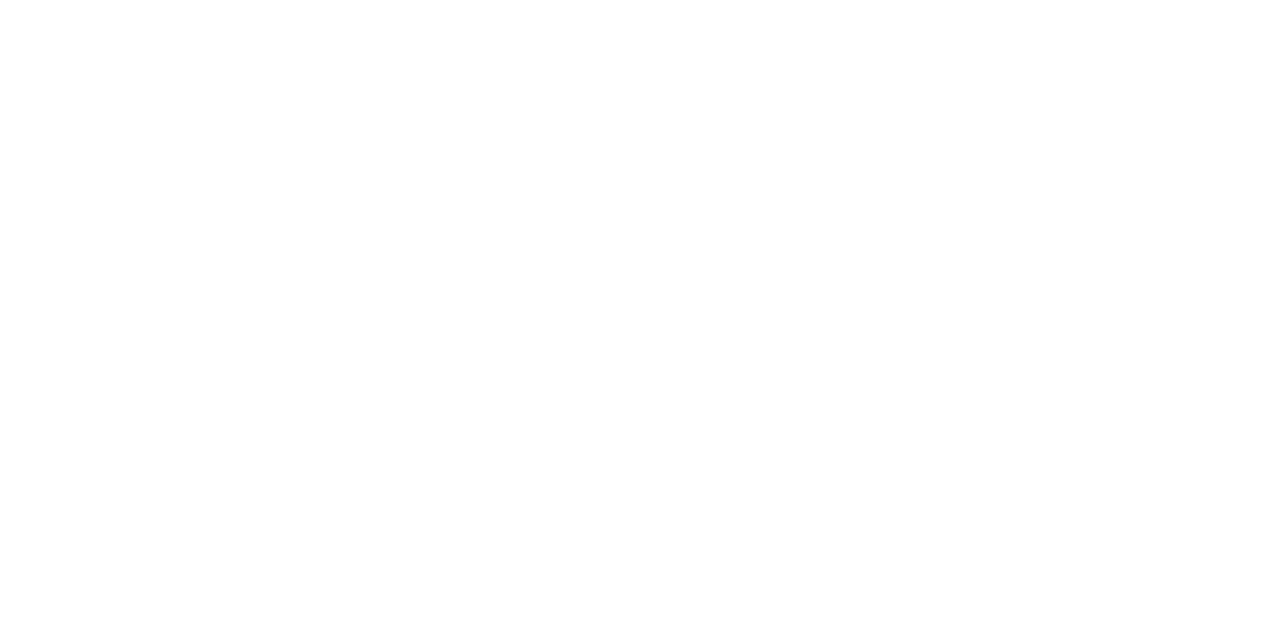
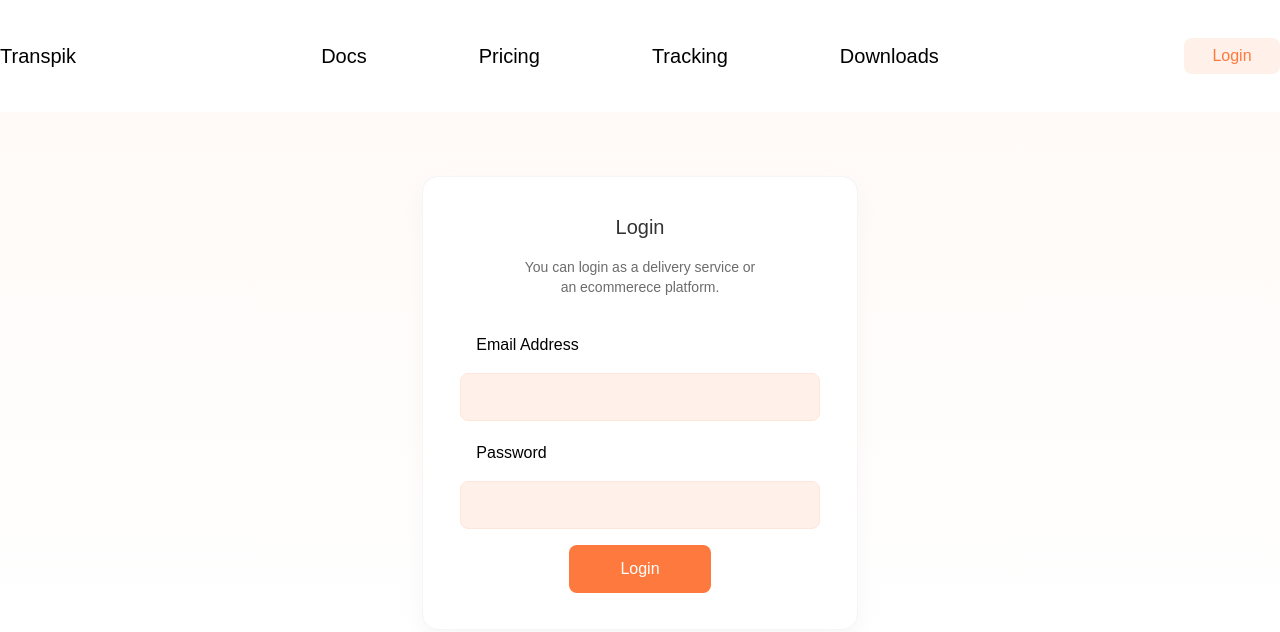
Before and after one commit to Transpik/transpik_landing_page, a React app: page /login in a window 1280 px wide. Before the commit this address had no page. Shown: the top 632 px of the page. Built offline with nearby package versions, Linux system fonts and the light colour scheme.

Commit message:
create login page

```diff
--- a/src/components/NavBar/NavBar.js
+++ b/src/components/NavBar/NavBar.js
@@ -17,7 +17,7 @@
             {this.navLinks}
           </ul>
         </div>
-        <div className="text-base text-orange bg-light-orange w-24 h-9 flex justify-center items-center rounded-lg cursor-pointer">Login</div>
+        <div className="text-base text-orange bg-light-orange w-24 h-9 flex justify-center items-center rounded-lg cursor-pointer"><Link to={"login"}>Login</Link></div>
       </nav>
     );
   }
--- a/src/init.js
+++ b/src/init.js
@@ -3,7 +3,7 @@
 import React from "react";
 import "./styles/main.css";
 import App from "./App";
-import { Home, Docs, Downloads, Pricing, Tracking, Signup } from "./pages";
+import { Home, Docs, Downloads, Pricing, Tracking, Signup, Login } from "./pages";
 
 ReactDOM.createRoot(document.getElementById("root")).render(
   <BrowserRouter>
@@ -15,6 +15,7 @@
         <Route path="pricing" element={<Pricing />}></Route>
         <Route path="tracking" element={<Tracking />}></Route>
         <Route path="signup" element={<Signup />}></Route>
+        <Route path="login" element={<Login />}></Route>
       </Route>
     </Routes>
   </BrowserRouter>
--- /dev/null
+++ b/src/pages/Login.js
@@ -0,0 +1,40 @@
+import React from "react";
+
+class Login extends React.Component {
+  constructor(props) {
+    super(props);
+    this.onSubmit = this.onSubmit.bind(this);
+  }
+
+  onSubmit(event) {
+    event.preventDefault();
+  }
+
+  render() {
+    return (
+      <div className="container mx-auto flex justify-center mt-16 font-poppins">
+        <div className="rounded-2xl bg-white border border-solid p-9 border-secondary-light-gray w-[436px] flex flex-col items-center" style={{"box-shadow": "0px 10px 20px rgba(229, 229, 229, 0.3)"}}>
+          <div className="flex flex-col items-center mb-9">
+            <h1 className="text-dark-gray text-xl font-medium mb-4">Login</h1>
+            <p className="text-light-gray text-sm text-center w-2/3">You can login as a delivery service or an ecommerece platform.</p>
+          </div>
+          <form method="POST" onSubmit={this.onSubmit}>
+            <div>
+              <label className="ml-4">Email Address</label>
+              <input type={"email"} name={"email"} className="h-12 w-full bg-light-orange outline-orange border border-solid border-secondary-orange rounded-lg p-4 mt-4 mb-5"></input>
+            </div>
+            <div>
+              <label className="ml-4">Password</label>
+              <input type={"password"} name={"password"} className="h-12 w-full bg-light-orange outline-orange border border-solid border-secondary-orange rounded-lg p-4 mt-4 mb-4"></input>
+            </div>
+            <div className="flex justify-center">
+              <button type={"submit"} className="bg-orange text-base font-medium text-white h-12 w-[142px] rounded-lg">Login</button>
+            </div>
+          </form>
+        </div>
+      </div>
+    );
+  }
+}
+
+export default Login;
--- a/src/pages/index.js
+++ b/src/pages/index.js
@@ -4,5 +4,6 @@
 import Pricing from "./Pricing";
 import Tracking from "./Tracking";
 import Signup from "./Signup";
+import Login from "./Login";
 
-export { Home, Docs, Downloads, Pricing, Tracking, Signup };
+export { Home, Docs, Downloads, Pricing, Tracking, Signup, Login };
```
